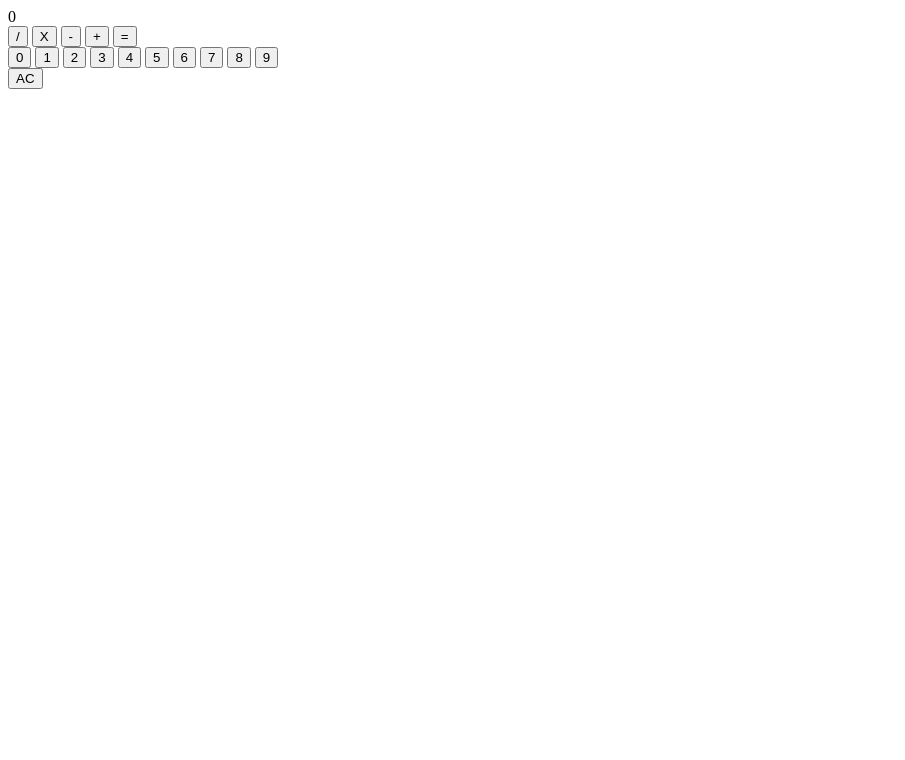
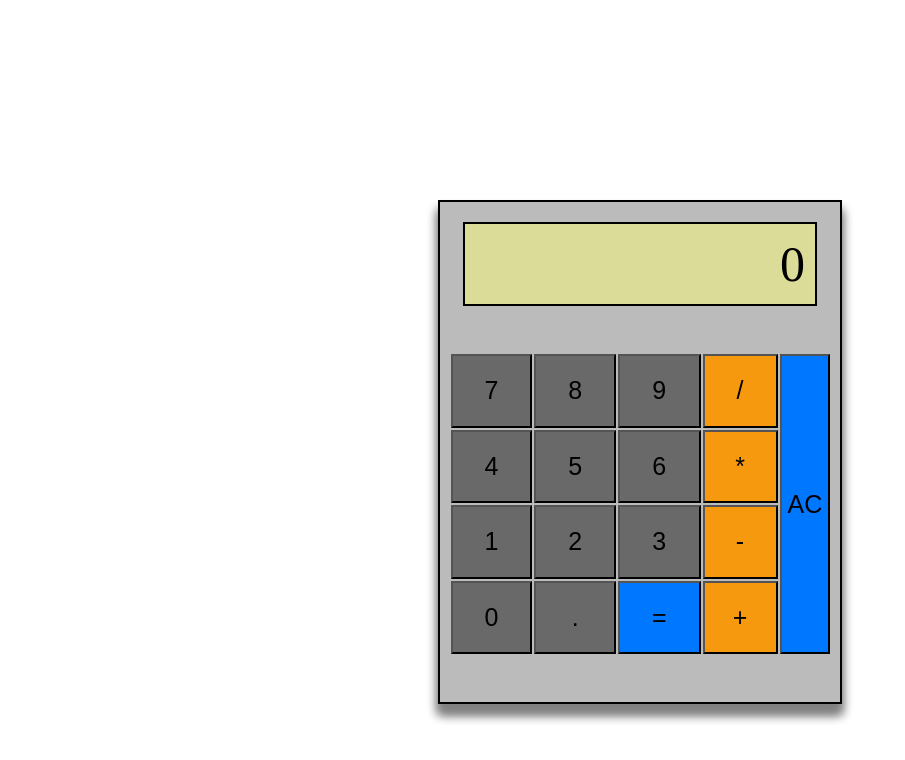
Before and after one commit to Bonavoot/Calculator, a plain HTML site: page index.html in a window 1280 px wide. Both pictures are taken after a click on the button "AC". Shown: the whole page, without its empty margins (0-905 px from the left). Drawn offline with Linux system fonts and the light colour scheme.

Commit message:
Only adding decimal point functionality is left

```diff
--- a/index.html
+++ b/index.html
@@ -11,33 +11,36 @@
 </head>
 
 <body>
-    <div class="calculator">
-        <div class="screen">0</div>
-        <div id="operators">
-            <button class="operator" id="/">/</button>
-            <button class="operator" id="x">X</button>
-            <button class="operator" id="-">-</button>
-            <button class="operator" id="+">+</button>
-            <button class="equals" id="=">=</button>
+    <div class="container">
+        <div class="screen_container">
+            <div class="screen">0</div>
         </div>
         <div class="numbers">
             <button class="digit" id="zero">0</button>
             <button class="digit" id="one">1</button>
+            <button class="digit" id="four">4</button>
+            <button class="digit" id="seven">7</button>
+            <button class="decimal" id="decimal">.</button>
             <button class="digit" id="two">2</button>
+            <button class="digit" id="five">5</button>
+            <button class="digit" id="eight">8</button>
+            <button class="equals" id="=">=</button>
             <button class="digit" id="three">3</button>
-            <button class="digit" id="four">4</button>
-            <button class="digit" id="five">5</button>
             <button class="digit" id="six">6</button>
-            <button class="digit" id="seven">7</button>
-            <button class="digit" id="eight">8</button>
             <button class="digit" id="nine">9</button>
         </div>
+        <div id="operators">
+            <button class="operator" id="/">/</button>
+            <button class="operator" id="*">*</button>
+            <button class="operator" id="-">-</button>
+            <button class="operator" id="+">+</button>
+
+        </div>
+
         <div class="clear">
             <button class="buttons" id="ac">AC</button>
         </div>
-
     </div>
-
 </body>
 
 </html>
--- a/scripts.js
+++ b/scripts.js
@@ -2,9 +2,9 @@ let num1 = '';
 let num2 = '';
 let op = '';
 
+// Calculator functions
 function add(a, b) {
     return parseFloat(a) + parseFloat(b);
-
 }
 
 function subtract(a, b) {
@@ -16,66 +16,94 @@ function multiply(a, b) {
 }
 
 function divide(a, b) {
+    if (parseFloat(b) == 0) {
+        return "Yikes! No can do!";
+    }
     return parseFloat(a) / parseFloat(b);
 }
 
 function operate(num1, operator, num2) {
 
-    let parsedNum1 = Number(num1);
-    let parsedNum2 = Number(num2);
     switch (operator) {
         case '+':
-            return add(parsedNum1, parsedNum2);
+            return add(num1, num2);
             break;
         case '-':
-            return subtract(parsedNum1, parsedNum2);
+            return subtract(num1, num2);
             break;
         case '*':
-            return multiply(parsedNum1, parsedNum2);
+            return multiply(num1, num2);
             break;
         case '/':
-            return divide(parsedNum1, parsedNum2);
+            return divide(num1, num2);
             break;
     }
 }
 
+// Button html selectors
 let ops = document.querySelectorAll('.operator')
 let digits = document.querySelectorAll('.digit')
 let screens = document.querySelector('.screen');
 let equals = document.querySelector('.equals');
+let clear = document.querySelector('#ac');
+let decimal = document.querySelector('.decimal');
 
+// Operator buttons
 let getOps = ops.forEach(opers => {
     opers.addEventListener('click', function () {
         if (num1 != '' && !op) {
             op += opers.textContent;
             screens.textContent = opers.textContent
         }
-
+        if (num1 != '' && op != '' && num2 != '') {
+            num1 = (`${operate(parseFloat(num1), op, parseFloat(num2))}`);;
+            screens.textContent = num1;
+            num2 = '';
+            op = '';
+            op += opers.textContent;
+        }
     })
 });
 
+// Decimal point
+let decimalPoint = decimal.addEventListener('click', () => {
+    screens.textContent += '.';
+})
+
+// Digit buttons
 let getNums = digits.forEach(digit => {
     digit.addEventListener('click', function () {
         if (!num1 || !op) {
-
             num1 += parseFloat(digit.textContent);
             screens.textContent = num1;
-
-
         }
         else if (num1 != '' && op != '') {
             num2 += parseFloat(digit.textContent);
             screens.textContent = num2;
+
+        }
+        else if (num1 != '' && op != '' && num2 != '') {
+            let result = (`${operate(parseFloat(num1), op, parseFloat(num2))}`);
+            screens.textContent = (`${operate(parseFloat(num1), op, parseFloat(num2))}`)
+            num1 = result;
+            num2 = '';
+            op = '';
+            console.log(result)
         }
     })
 });
 
+// Equals button
 let operation = equals.addEventListener('click', function () {
+    if (num1 != '' && num2 != '' && op != '') {
+        return screens.textContent = (`${operate(parseFloat(num1), op, parseFloat(num2))}`);
+    }
+});
 
-
-    return screens.textContent = (`${operate(parseFloat(num1), op, parseFloat(num2))}`);
-
-
-
-
+// Clear/AC button
+let AC = clear.addEventListener('click', () => {
+    num1 = '';
+    num2 = '';
+    op = '';
+    screens.textContent = "0";
 });
--- a/styles.css
+++ b/styles.css
@@ -0,0 +1,88 @@
+body {
+    display: flex;
+    justify-content: center;
+    align-items: center;
+    margin-top: 200px;
+}
+
+.container {
+    display: flex;
+    justify-content: center;
+    flex-wrap: wrap;
+    border: 2px solid black;
+    height: 500px;
+    width: 400px;
+    background-color: rgb(187, 187, 187);
+    box-shadow: 0 10px 10px 0 gray, 0 10px 10px 0 gray;
+}
+
+.screen_container  {
+    display: flex;
+    justify-content: flex-end;
+    align-items: center;
+    border: 2px solid black;
+    width: 350px;
+    height: 80px;
+    margin-top: 20px;
+    background-color: rgba(253, 255, 113, 0.473);
+
+}
+
+.screen {
+    margin-right: 10px;
+    font-size: 50px;
+}
+
+#operators {
+    display: flex;
+    flex-direction: column;
+    width: 75px;
+    height: 300px;
+    gap: 2px;
+    margin-left: 2px;
+}
+
+.operator {
+    flex: 1 0 auto;
+    padding: 20px;
+    font-size: 25px;
+    background-color: rgb(247, 153, 14);
+}
+
+.numbers {
+    display: flex;
+    flex-wrap: wrap;
+    flex-direction: column-reverse;
+    width: 250px;
+    height: 300px;
+
+    gap: 2px;
+}
+
+.digit, .decimal {
+    flex: 1 0 auto;
+    padding: 20px;
+    font-size: 25px;
+    background-color: rgb(105, 105, 105);
+}
+
+.equals {
+    background-color: rgb(0, 119, 255);
+    flex: 1 0 auto;
+    padding: 20px;
+    font-size: 25px;
+}
+
+#ac {
+    height: 300px;
+    margin-left: 2px;
+    width: 50px;
+    font-size: 25px;
+    background-color: rgb(0, 119, 255);
+}
+
+button:hover, #ac:hover {
+    background-color:  rgb(255, 255, 255);
+    transition: 0.3s;
+
+}
```
